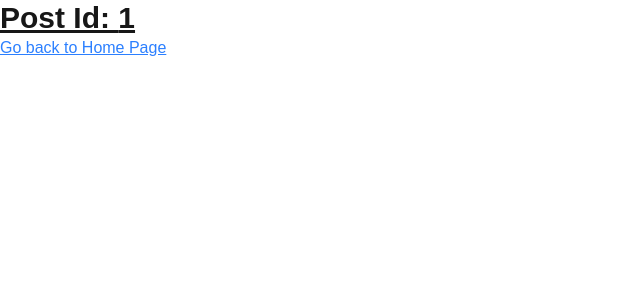
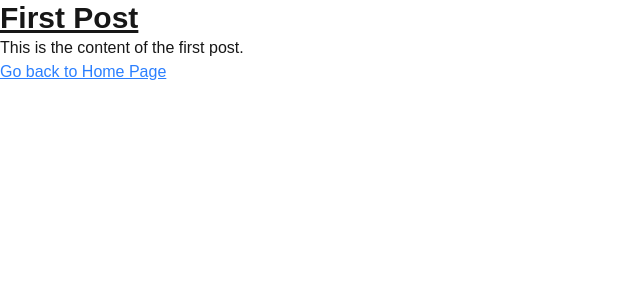
Before and after one commit to schafeld/next-demo, a Next.js app in the folder next-demo-app/: page /posts/1 in a window 1280 px wide. Shown: the top 300 px of the page, without its empty margins (0-640 px from the left). Built offline with nearby package versions, Linux system fonts and the light colour scheme.

Commit message:
get posts data from json mock

```diff
--- /dev/null
+++ b/next-demo-app/app/data/posts.js
@@ -0,0 +1,17 @@
+export const posts = [
+    {
+        id: 1,
+        title: "First Post",
+        content: "This is the content of the first post."
+    },
+    {
+        id: 2,
+        title: "Second Post",
+        content: "This is the content of the second post."
+    },
+    {
+        id: 3,
+        title: "Third Post",
+        content: "This is the content of the third post."
+    }
+];
--- a/next-demo-app/app/posts/[id]/page.js
+++ b/next-demo-app/app/posts/[id]/page.js
@@ -1,11 +1,28 @@
 import Link from "next/link";
+import { posts } from "../../data/posts";
 
 export default async function Post({ params }) {
     const { id } = await params;
+    const post = posts.find((p) => p.id === parseInt(id));
+
+    if (!post) {
+        return (
+            <main>
+                <h1 className="text-3xl font-bold underline">Post Not Found</h1>
+                <p>The post you are looking for does not exist.</p>
+                <p>
+                    <Link href="/" className="text-blue-500 underline">
+                        Go back to Home Page
+                    </Link>
+                </p>
+            </main>
+        );
+    }
 
     return (
         <main>
-            <h1 className="text-3xl font-bold underline">Post Id: {id}</h1>
+            <h1 className="text-3xl font-bold underline">{post.title}</h1>
+            <p>{post.content}</p>
 
             <p>
                 <Link href="/" className="text-blue-500 underline">
```
